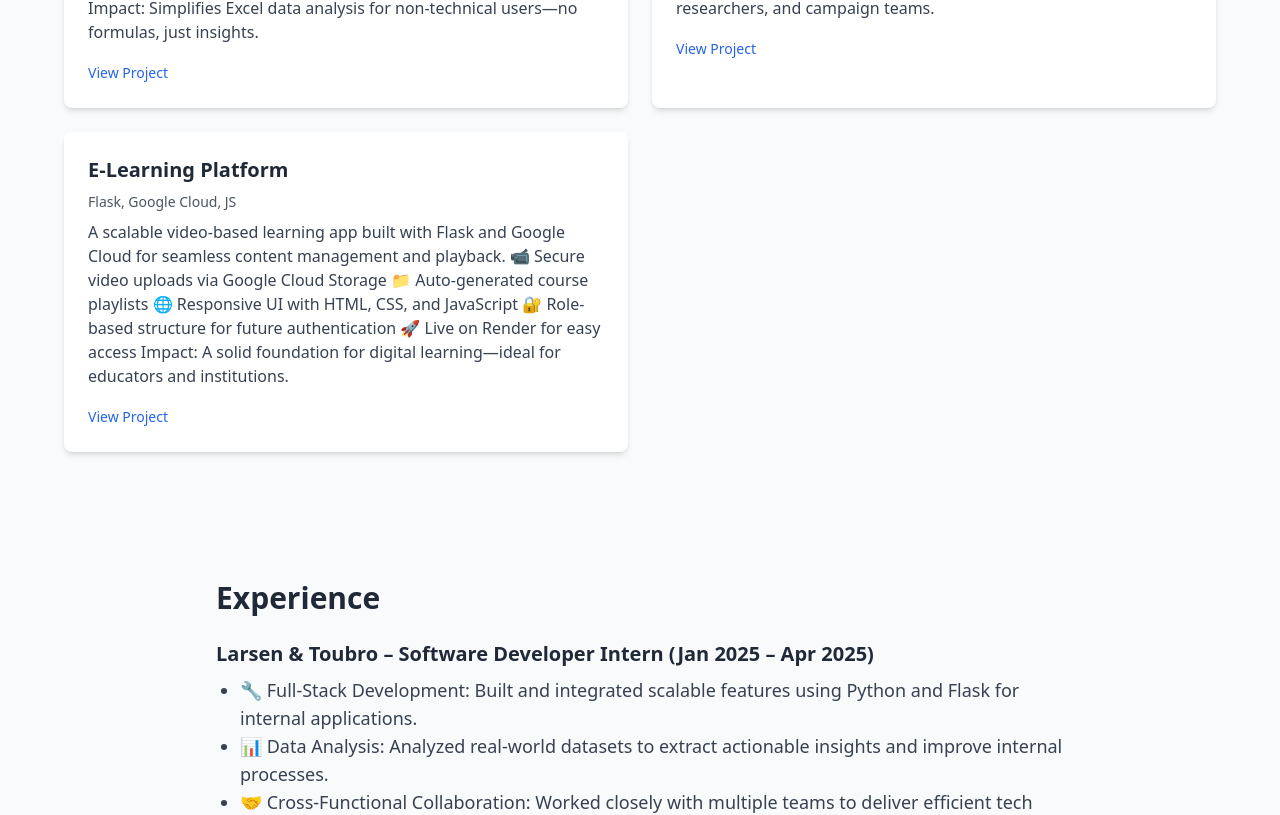
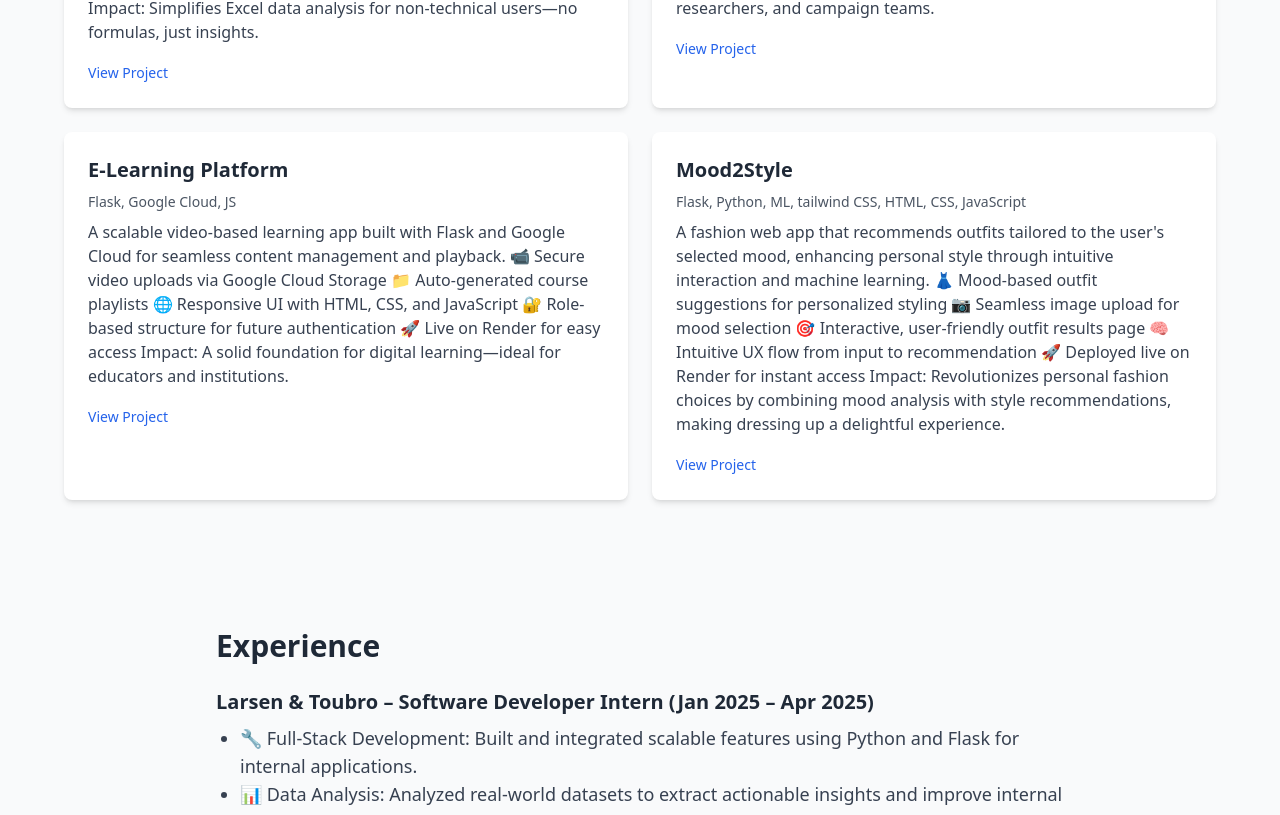
Before and after one commit to Sunidhi2043/sunidhi-portfolio, a React (Vite) app: page / in a window 1280 px wide. Shown: the part 1272-2087 px from the top of the page. Built offline with nearby package versions, Linux system fonts and the light colour scheme; the HTML template or start-up script is replaced by a standard one.

Commit message:
Update Portfolio.jsx

```diff
--- a/src/Portfolio.jsx
+++ b/src/Portfolio.jsx
@@ -175,6 +175,23 @@ Impact: Simplifies sentiment understanding for marketers, researchers, and campa
 
                 Impact: A solid foundation for digital learning—ideal for educators and institutions."
                 github="http://my-learning-platform.onrender.com"
+              />
+              <ProjectCard
+                title="Mood2Style"
+                tech="Flask, Python, ML, tailwind CSS, HTML, CSS, JavaScript"
+                desc="A fashion web app that recommends outfits tailored to the user's selected mood, enhancing personal style through intuitive interaction and machine learning.
+                👗 Mood-based outfit suggestions for personalized styling
+
+                📷 Seamless image upload for mood selection
+
+                🎯 Interactive, user-friendly outfit results page
+
+                🧠 Intuitive UX flow from input to recommendation
+
+                🚀 Deployed live on Render for instant access
+
+                Impact: Revolutionizes personal fashion choices by combining mood analysis with style recommendations, making dressing up a delightful experience."
+                github="https://mood2style.onrender.com/"
               />
             </div>
           </div>
```
Lines whose indentation alone changed are shown as unchanged.
